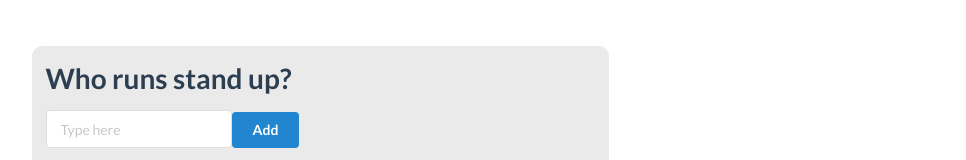
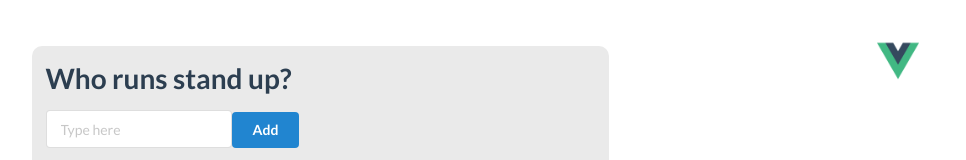
Before and after one commit to alessiochiffi/vue-3-spinner, a Vue app: page / in a window 1280 px wide. Shown: the top 160 px of the page, without its empty margins (31-997 px from the left). Built offline with nearby package versions, Linux system fonts and the light colour scheme.

Commit message:
vue spinner

```diff
--- a/src/components/Slices.vue
+++ b/src/components/Slices.vue
@@ -52,7 +52,7 @@ export default {
         textFillStyle: '#000',
         fillStyle:
           randomColours[Math.floor(Math.random() * randomColours.length)],
-        strokeStyle: '#0D56A6',
+        strokeStyle: '#fff',
       });
       newSlice.value = '';
     }
@@ -93,4 +93,14 @@ export default {
   align-items: center;
   justify-content: space-between;
 }
+
+#prizePointer {
+  max-width: 42px;
+  position: absolute;
+  left: 0;
+  right: 0;
+  width: 100%;
+  margin: 0 auto;
+  top: -6px;
+}
 </style>
--- a/src/components/Wheel.vue
+++ b/src/components/Wheel.vue
@@ -3,6 +3,7 @@
     <div class="mobile-container">
       <div class="wheel-wrapper">
         <div class="canvas-wrapper">
+          <img id="prizePointer" src="../assets/logo.png" alt="V" />
           <canvas id="canvas" width="310" height="310"> </canvas>
         </div>
         <div
@@ -21,15 +22,16 @@
       <div v-if="!state.wheelSpinning">
         <h2>Yay you got the prize!!</h2>
         <h1>{{ state.prizeName }}</h1>
+        <span @click="[(state.modalPrize = false)]">X</span>
       </div>
     </div>
   </section>
 </template>
 
 <script>
-import { reactive, watch } from 'vue';
+import { onMounted, reactive, watch } from 'vue';
 import * as Winwheel from '../assets/winwheel.min.js';
-import { useWheel } from '../composable/useWheel';
+import { useWheel, loadSlices } from '../composable/useWheel';
 
 export default {
   name: 'Wheel',
@@ -48,6 +50,7 @@ export default {
         outterRadius: 310,
         innerRadius: 20,
         lineWidth: 2,
+        segments: loadSlices(),
         animation: {
           type: 'spinOngoing',
           duration: 1,
@@ -102,14 +105,15 @@ export default {
     function onFinishSpin(indicatedSegment) {
       state.prizeName = indicatedSegment.text;
       showPrize();
-      state.theWheel.draw();
     }
 
     watch(useWheel.state, (newSlice, prevSlice) => {
       console.log(prevSlice);
-      state.added = true;
       regenerateWheel(newSlice);
-      // saveSlice(newSlice);
+    });
+
+    onMounted(() => {
+      regenerateWheel();
     });
 
     return {
```
